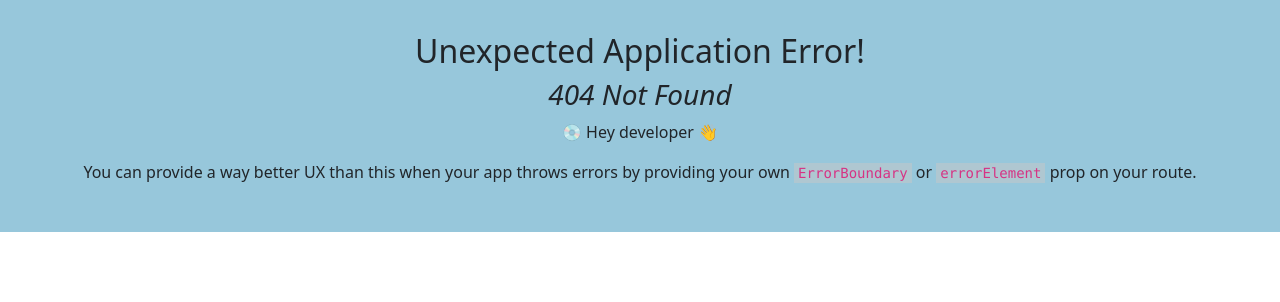
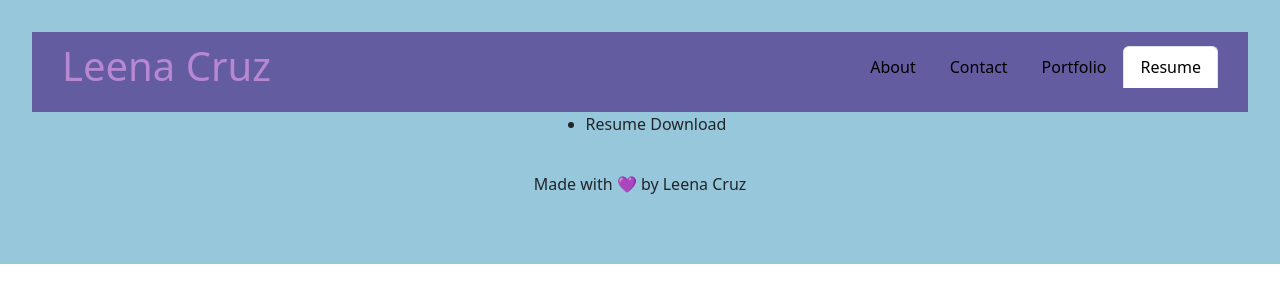
Before and after one commit to LeenaCruz/ReactPortfolio, a React (Vite) app in the folder react-portfolio/: page /Resume in a window 1280 px wide. Before the commit this address had no page. Shown: the top 302 px of the page. Built offline with nearby package versions, Linux system fonts and the light colour scheme.

Commit message:
Add Resume Page

```diff
--- a/react-portfolio/src/components/Navbar.jsx
+++ b/react-portfolio/src/components/Navbar.jsx
@@ -19,14 +19,7 @@ function NavBar() {
 
     return (
         <ul className="nav nav-tabs">
-            {/* <li className="nav-item">
-                <Link
-                    to="/"
-                    className={currentPage === '/' ? 'nav-link active' : 'nav-link'}
-                >
-                    Home
-                </Link>
-            </li> */}
+
             <li className="nav-item">
                 <Link
                     to='/About'
@@ -46,9 +39,17 @@ function NavBar() {
             <li className="nav-item">
                 <Link
                 to='/Portfolio'
-                clasName ={currentPage === '/Portfolio' ? 'nav-link active' : 'nav-link'}
+                className ={currentPage === '/Portfolio' ? 'nav-link active' : 'nav-link'}
                 >
                 Portfolio
+                </Link>
+            </li>
+            <li className="nav-item">
+                <Link
+                to='/Resume'
+                className={currentPage === '/Resume' ? 'nav-link active' : 'nav-link'}
+                >
+                Resume
                 </Link>
             </li>
         </ul>
--- /dev/null
+++ b/react-portfolio/src/pages/Resume.jsx
@@ -0,0 +1,10 @@
+export default function Resume() {
+    return (
+        <div>
+            <ul>
+                <li> Resume Download </li>
+
+            </ul>
+        </div>
+    )
+}
```
Also changed, not shown: react-portfolio/src/main.jsx (+9 -6 lines), react-portfolio/src/pages/Portfolio.jsx (+0 -27 lines), 1 other file (tests, documents, lock files or other folders).
